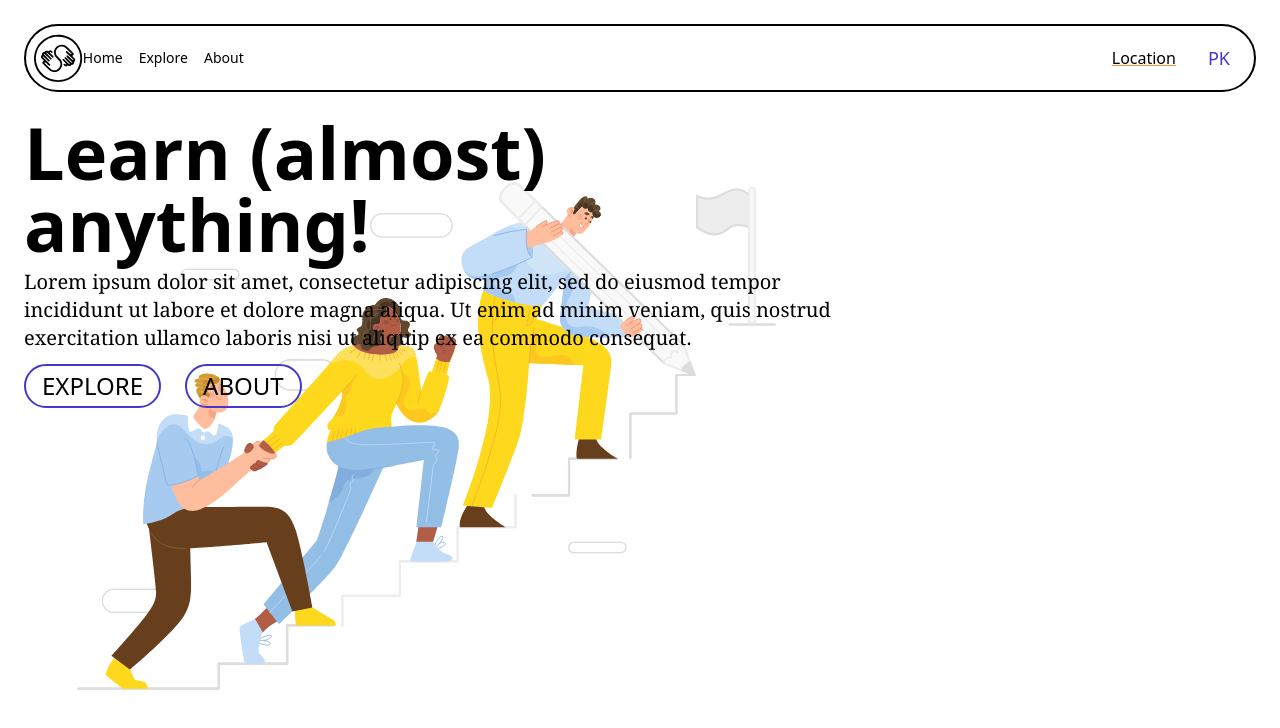
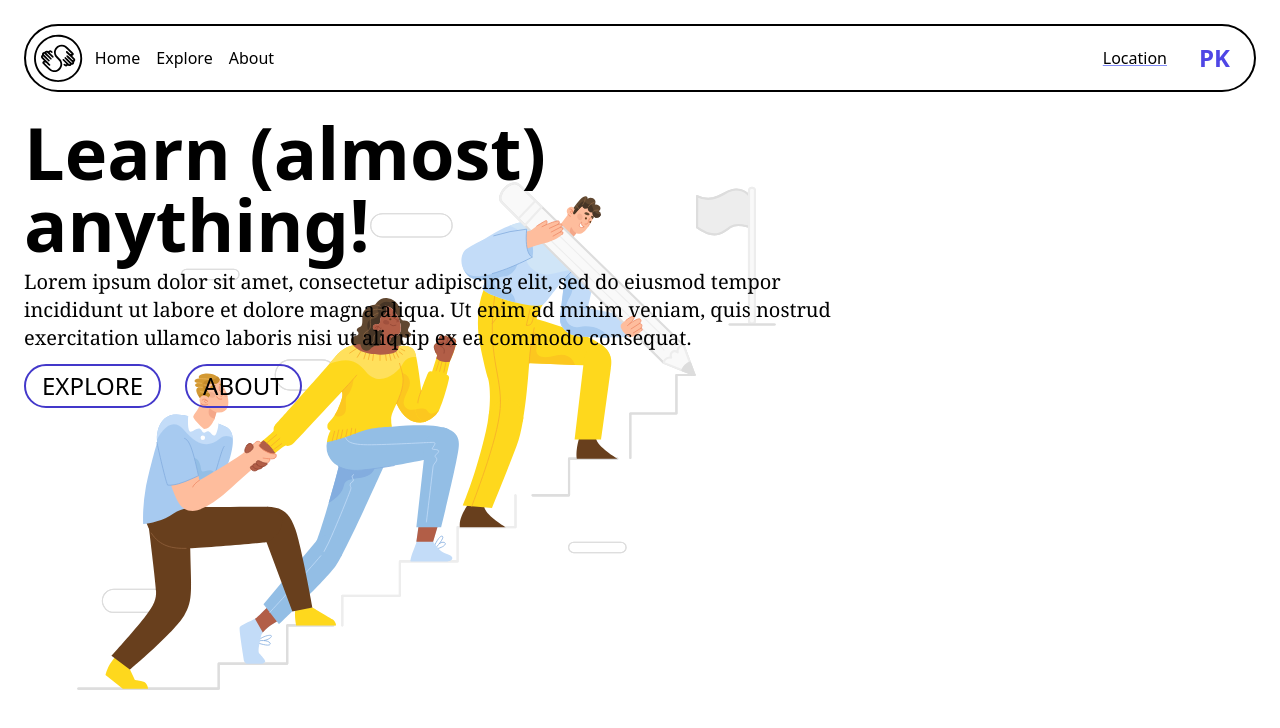
Before and after one commit to SchoolOfCode/bc13_final-project_front-end-zen-coders, a Next.js app: page / in a window 1280 px wide. Shown: the top 728 px of the page. Built offline with nearby package versions, Linux system fonts and the light colour scheme.

Commit message:
navbar styling added

```diff
--- a/components/Navbar/Navbar.js
+++ b/components/Navbar/Navbar.js
@@ -10,33 +10,35 @@ export default function Navbar() {
     // add fixed to div
     <div className="w-full bg-white p-6">
       <nav className="flex flex-wrap items-center justify-between rounded-full border-2 border-black bg-white p-2">
-        <img src="/logo.svg" alt="logo" className="h-12" />
+        <img src="/logo.svg" alt="logo" className="h-12 pr-3" />
         <div className="block w-full flex-grow lg:flex lg:w-auto lg:items-center">
-          <div className="text-sm lg:flex-grow">
+          <div className="text-m lg:flex-grow">
             <Link
               href="/"
-              className="mt-4 mr-4 block text-black hover:text-white lg:mt-0 lg:inline-block"
+              className="mt-4 mr-4 block text-black hover:text-indigo-700 hover:underline lg:mt-0 lg:inline-block"
             >
               Home
             </Link>
             <Link
               href="/explore"
-              className="mt-4 mr-4 block text-black hover:text-white lg:mt-0 lg:inline-block"
+              className="mt-4 mr-4 block text-black hover:text-indigo-700 hover:underline lg:mt-0 lg:inline-block"
             >
               Explore
             </Link>
             <Link
               href="/about"
-              className="mt-4 block text-black hover:text-white lg:mt-0 lg:inline-block"
+              className="mt-4 block text-black hover:text-indigo-700 hover:underline lg:mt-0 lg:inline-block"
             >
               About
             </Link>
           </div>
-          <h3 className="pr-4 underline decoration-orange-400">Location</h3>
+          <h3 className="text-m pr-4 underline decoration-indigo-400">
+            Location
+          </h3>
           <div>
             <Link
               href="/profile"
-              className="mt-4 inline-block  px-4 py-2 text-lg leading-none text-indigo-700 hover:border-transparent  hover:text-white lg:mt-0"
+              className="mt-4 inline-block px-4 py-2 text-2xl font-bold leading-none text-indigo-600 hover:border-transparent hover:text-black lg:mt-0"
             >
               PK
             </Link>
```
